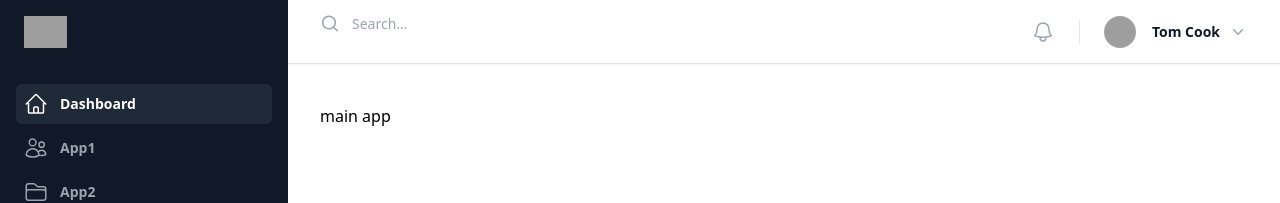
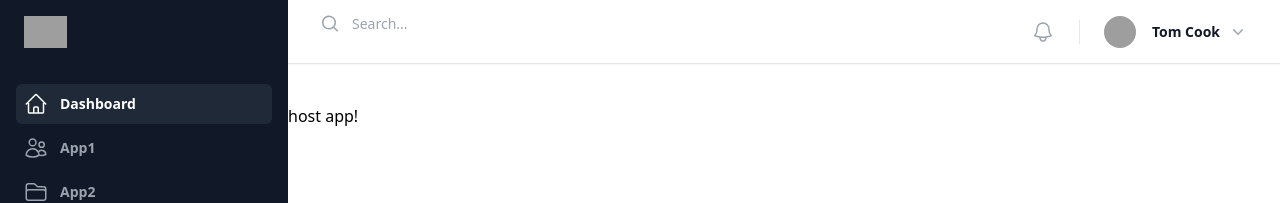
Before and after one commit to sergeykurilov/host_app, a React app: page / in a window 1280 px wide. Shown: the top 203 px of the page. Built offline with nearby package versions, Linux system fonts and the light colour scheme; grey boxes are pictures that could not be loaded.

Commit message:
feat: adding dashboard

```diff
--- a/src/App.tsx
+++ /dev/null
@@ -1,18 +0,0 @@
-import React from "react";
-import { Routes, Route } from "react-router-dom";
-import { Dashboard } from "./components/Dashboard";
-
-const CounterAppOne = React.lazy(() => import("app1/CounterAppOne"));
-const CounterAppTwo = React.lazy(() => import("app2/CounterAppTwo"));
-
-const App = () => (
-  <>
-    <Routes>
-      <Route path="/" element={<Dashboard />} />
-      <Route path="/app1/*" element={<CounterAppOne />} />
-      <Route path="/app2/*" element={<CounterAppTwo />} />
-    </Routes>
-  </>
-);
-
-export default App;
--- a/src/components/Dashboard/index.tsx
+++ b/src/Dashboard.tsx
@@ -1,4 +1,5 @@
-import { Fragment, useState } from "react";
+import React, { Fragment, useState } from "react";
+import { Routes, Route, Link } from "react-router-dom";
 import { Dialog, Menu, Transition } from "@headlessui/react";
 import {
   Bars3Icon,
@@ -12,14 +13,15 @@ import {
   UsersIcon,
   XMarkIcon,
 } from "@heroicons/react/24/outline";
+import classNames from "classnames";
 import {
   ChevronDownIcon,
   MagnifyingGlassIcon,
 } from "@heroicons/react/20/solid";
-import "../../index.scss";
-import React from "react";
-import classNames from "classnames";
-import { Link } from "react-router-dom";
+import "./index.scss";
+
+const CounterAppOne = React.lazy(() => import("app1/CounterAppOne"));
+const CounterAppTwo = React.lazy(() => import("app2/CounterAppTwo"));
 
 const navigation = [
   { name: "Dashboard", href: "#", icon: HomeIcon, current: true },
@@ -41,7 +43,7 @@ const userNavigation = [
   { name: "Sign out", href: "#" },
 ];
 
-export const Dashboard = () => {
+const Dashboard = () => {
   const [sidebarOpen, setSidebarOpen] = useState(false);
 
   return (
@@ -361,10 +363,16 @@ export const Dashboard = () => {
           </div>
 
           <main className="py-10">
-            <div className="px-4 sm:px-6 lg:px-8">main app</div>
+            <Routes>
+              <Route path="/" element={<div>host app!</div>} />
+              <Route path="app1/*" element={<CounterAppOne />} />
+              <Route path="app2/*" element={<CounterAppTwo />} />
+            </Routes>
           </main>
         </div>
       </div>
     </>
   );
 };
+
+export default Dashboard;
--- a/src/bootstrap.tsx
+++ b/src/bootstrap.tsx
@@ -1,6 +1,6 @@
 import React from "react";
 import ReactDOM from "react-dom/client";
-import App from "./App";
+import Dashboard from "./Dashboard";
 import { BrowserRouter } from "react-router-dom";
 
 const root = ReactDOM.createRoot(
@@ -9,6 +9,6 @@ const root = ReactDOM.createRoot(
 
 root.render(
   <BrowserRouter>
-    <App />
+    <Dashboard />
   </BrowserRouter>,
 );
```
